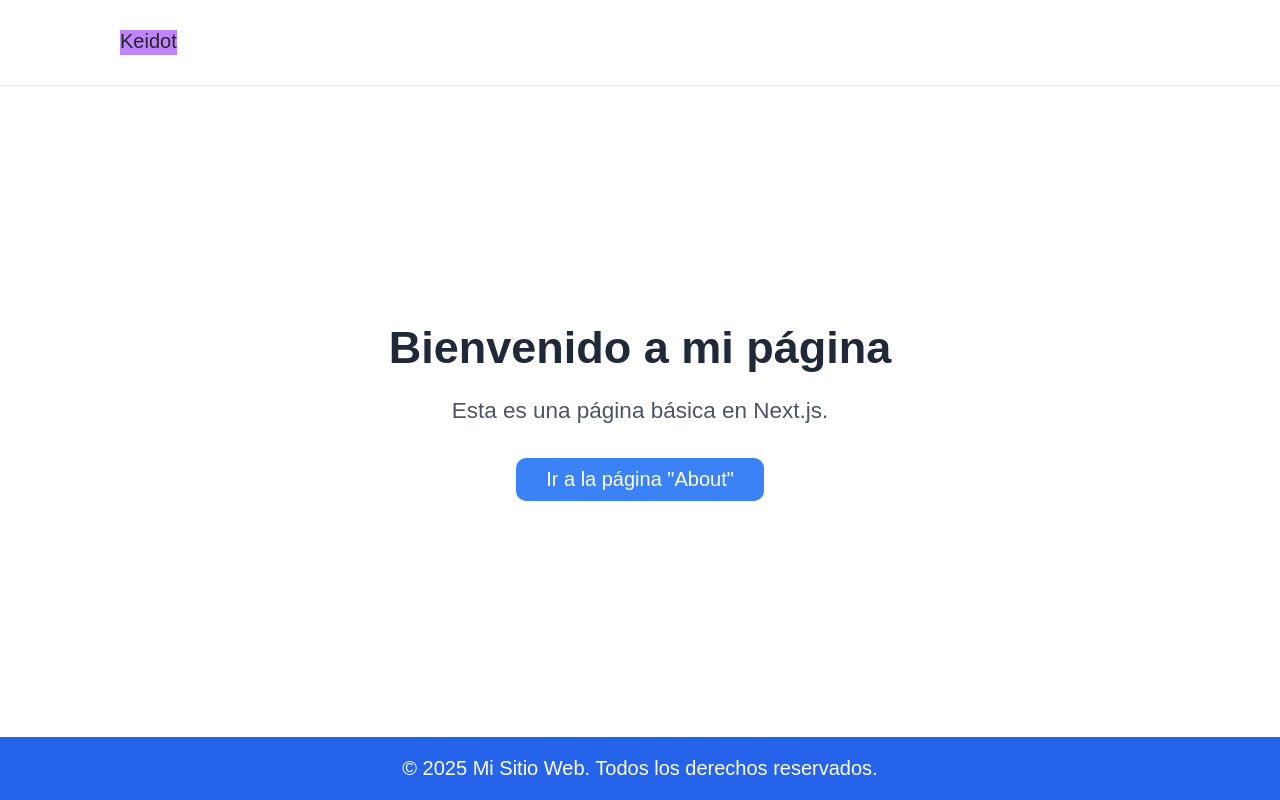
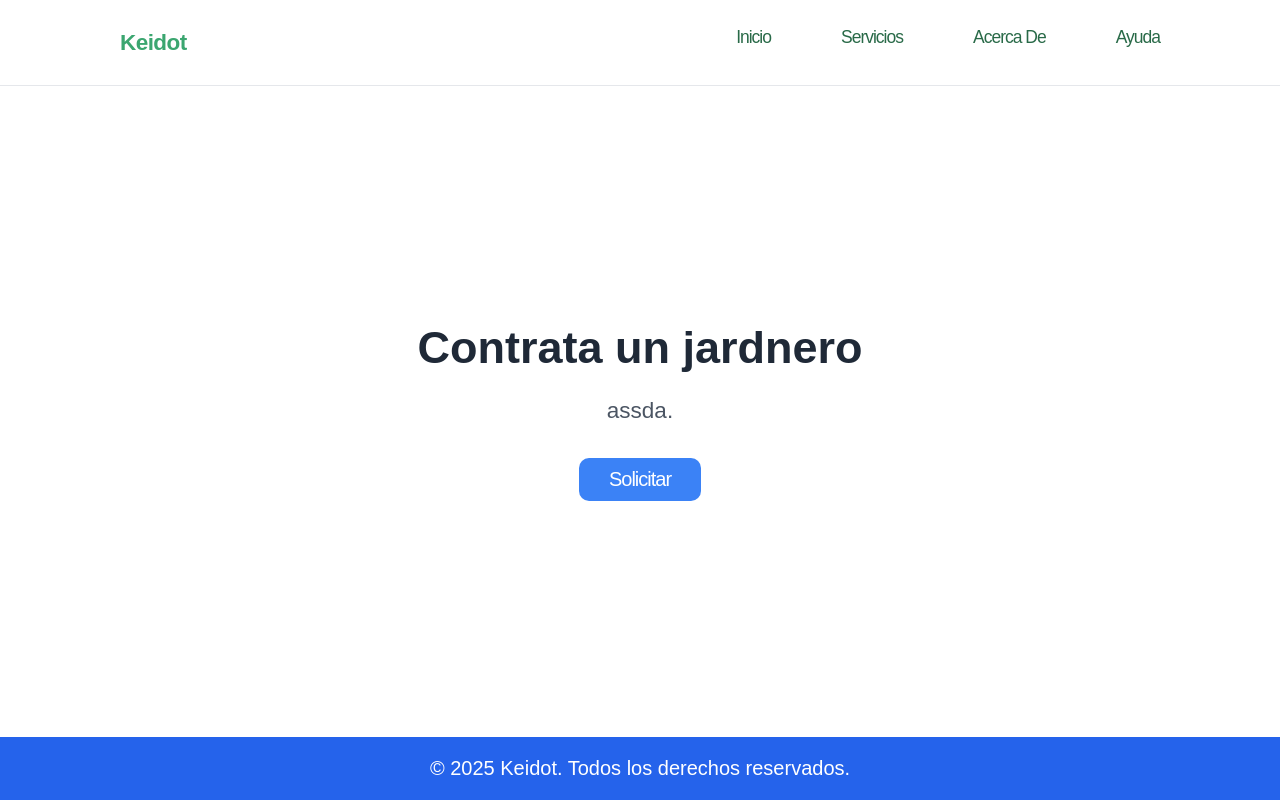
Before and after one commit to spricew/KeidotWebProject, a Next.js app: page / in a window 1280 px wide. Built offline with nearby package versions, Linux system fonts and the light colour scheme.

Commit message:
añadido de comentarios

```diff
--- a/src/app/globals.css
+++ b/src/app/globals.css
@@ -3,8 +3,10 @@
 @tailwind utilities;
 
 :root {
+  /* paleta de colores */
   --background: #ffffff;
   --foreground: #252525;
+  --highlight: #3BA670;
   --primary: #296a48;
   --primaryContainer: #aef2c6;
   --textPrimaryContainer: #075232;
@@ -19,6 +21,7 @@
   font: 20px "Poppins", sans-serif;
 }
 
+/* ignorar por ahora */
 @media (prefers-color-scheme: dark) {
   :root {
     --background: #ffffff;
@@ -29,5 +32,14 @@
 body {
   color: var(--foreground);
   background: var(--background);
-  font-family: Arial, Helvetica, sans-serif;
 }
+
+/* hacer que los enlaces tengan menos separacion de letras */
+a {
+  letter-spacing: -0.05rem;
+}
+
+/* cambiar los colores de las opciones del nav */
+nav a {
+  color: var(--primary);
+}
--- a/src/app/page.js
+++ b/src/app/page.js
@@ -1,43 +1,45 @@
 export default function Home() {
   return (
+    // contenedor principal
     <div className="flex flex-col min-h-screen bg-white text-gray-900">
-      {/* NAVBAR */}
-      <nav className="bg-white text-white py-6 px-24 flex flex-row justify-between border-b">
-        <div className="bg-purple-400  w-auto">
-        <h1 className="tracking-normal font-medium text-[var(--foreground)]">Keidot</h1>
-
+      {/* barra de navegacion principal */}
+      <nav className="bg-white text-white py-5 px-24 flex flex-row justify-between border-b">
+        {/* contenedor de logo */}
+        <div className="w-auto">
+        <h1 className="tracking-tight font-semibold text-[var(--highlight)] text-lg">Keidot</h1>
         </div>
-        <ul className="flex justify-center gap-14 w-auto capitalize">
+        {/* opciones de la nav bar */}
+        <ul id="navOptions" className="flex justify-center gap-14 w-auto capitalize text-[var(--foreground)]">
           <li>
-            <a href="/" className="hover:underline font-light text-sm">inicio</a>
+            <a href="/" className="hover:underline font-medium text-sm">inicio</a>
           </li>
           <li>
-            <a href="/about" className="hover:underline font-light text-sm">servicios</a>
+            <a href="/about" className="hover:underline font-medium text-sm">servicios</a>
           </li>
           <li>
-            <a href="/contact" className="hover:underline font-light text-sm">acerca de</a>
+            <a href="/contact" className="hover:underline font-medium text-sm">acerca de</a>
           </li>
           <li>
-            <a href="/contact" className="hover:underline font-light text-sm">ayuda</a>
+            <a href="/contact" className="hover:underline font-medium text-sm">ayuda</a>
           </li>
         </ul>
       </nav>
 
-      {/* CUERPO PRINCIPAL */}
+      {/* cuerpo principal */}
       <main className="flex-grow flex flex-col items-center justify-center p-12">
-        <h1 className="text-4xl font-bold text-gray-800">Bienvenido a mi página</h1>
-        <p className="text-lg text-gray-600 mt-4">Esta es una página básica en Next.js.</p>
+        <h1 className="text-4xl font-bold text-gray-800">Contrata un jardnero</h1>
+        <p className="text-lg text-gray-600 mt-4">assda.</p>
         <a
           href="/about"
           className="mt-6 px-6 py-2 bg-blue-500 text-white rounded-lg hover:bg-blue-700 transition"
         >
-          Ir a la página "About"
+          Solicitar
         </a>
       </main>
 
-      {/* FOOTER */}
+      {/* footer */}
       <footer className="bg-blue-600 text-white text-center p-4">
-        <p>&copy; 2025 Mi Sitio Web. Todos los derechos reservados.</p>
+        <p>&copy; 2025 Keidot. Todos los derechos reservados.</p>
       </footer>
     </div>
   );
```
